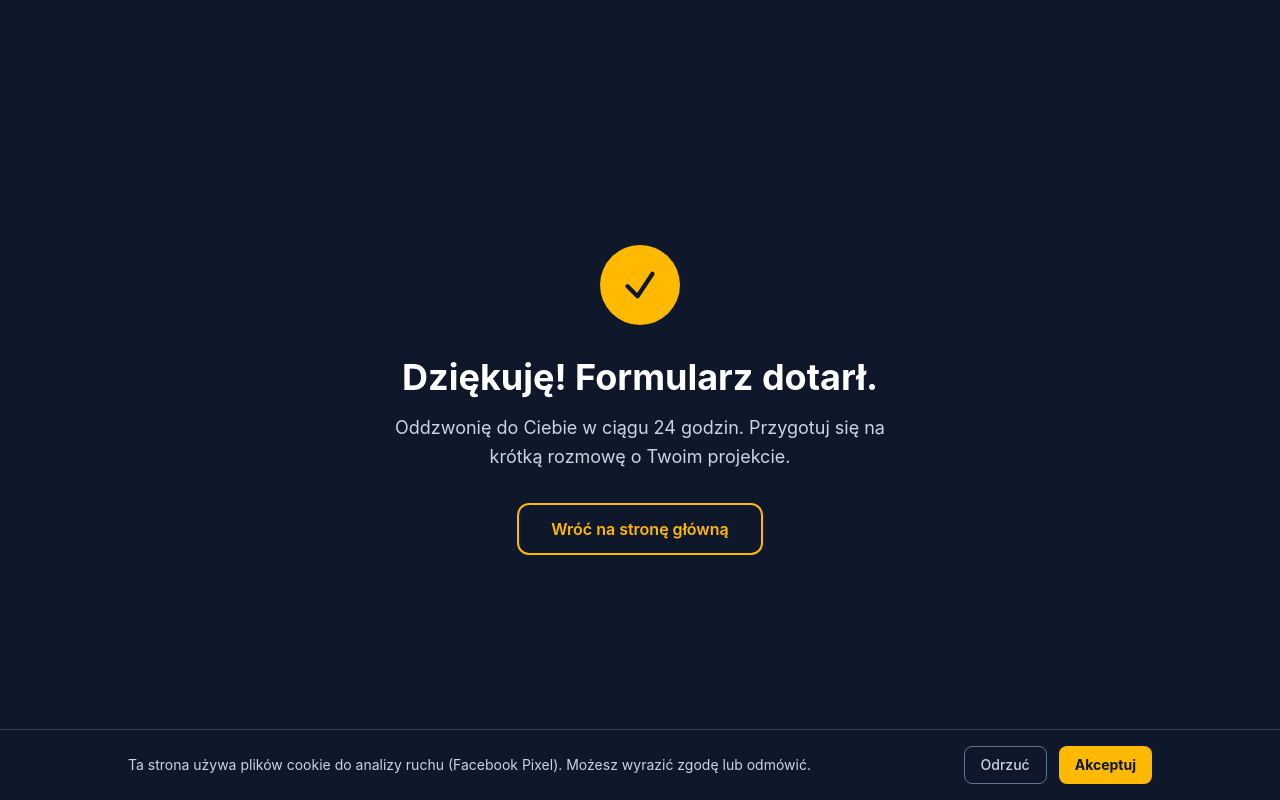
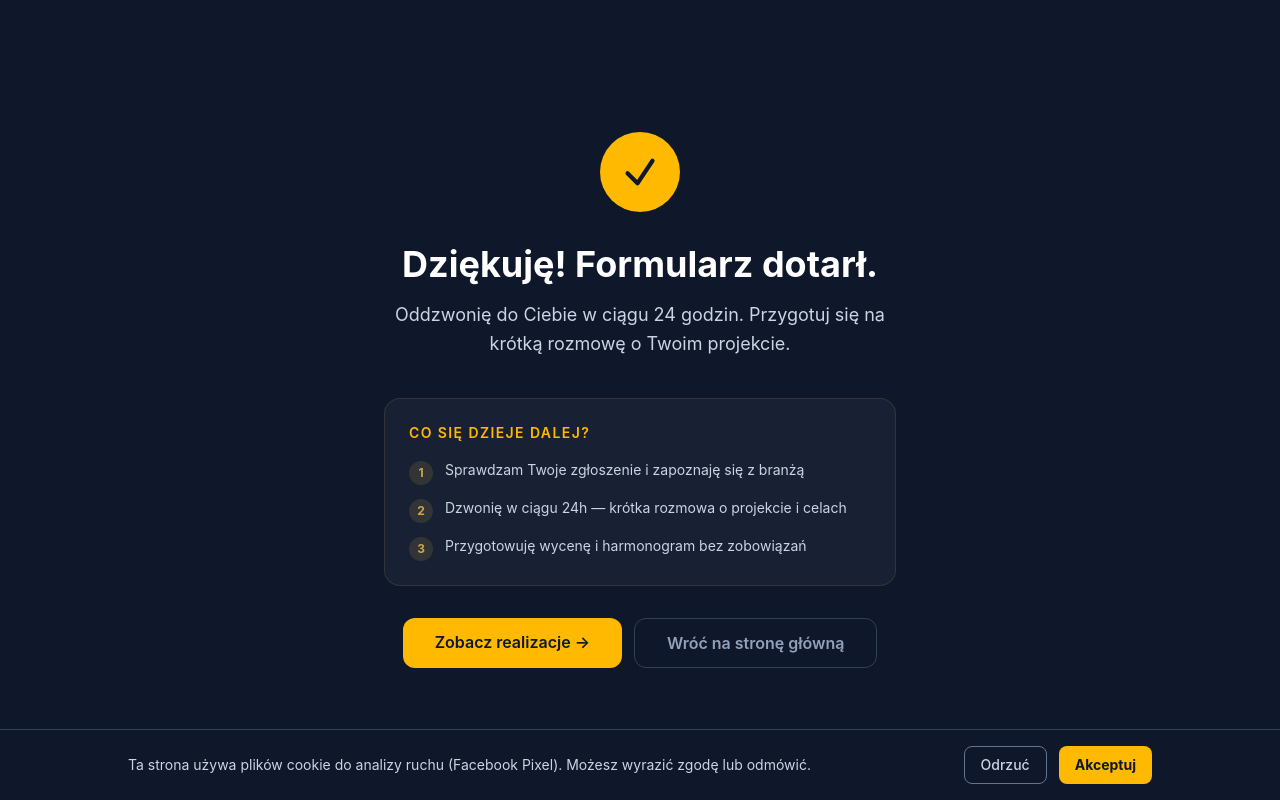
Before and after one commit to KonradBauer/freelance, a Next.js app: page /dziekujemy in a window 1280 px wide. Built offline with nearby package versions, Linux system fonts and the light colour scheme; no server answers.

Commit message:
update texts and logo size

```diff
--- a/src/app/api/contact/route.ts
+++ b/src/app/api/contact/route.ts
@@ -46,7 +46,7 @@ export async function POST(request: Request) {
     return Response.json({ error: "Invalid data" }, { status: 400 });
   }
 
-  const { name, phone, industry, budget, honeypot } = result.data;
+  const { name, phone, industry, budget, projectDescription, honeypot } = result.data;
 
   if (honeypot && honeypot.length > 0) {
     return Response.json({ error: "Invalid submission" }, { status: 400 });
@@ -67,6 +67,7 @@ export async function POST(request: Request) {
         `Telefon: ${phone}`,
         `Branża: ${industry}`,
         `Budżet: ${budget}`,
+        ...(projectDescription ? [`\nOpis projektu:\n${projectDescription}`] : []),
       ].join("\n"),
     });
   }
--- a/src/app/dziekujemy/page.tsx
+++ b/src/app/dziekujemy/page.tsx
@@ -9,7 +9,7 @@ export const metadata: Metadata = {
 
 export default function ThankYouPage() {
     return (
-        <main className="min-h-screen flex flex-col items-center justify-center bg-slate-900 px-6 text-center">
+        <main className="min-h-screen flex flex-col items-center justify-center bg-slate-900 px-6 text-center py-16">
             <ThankYouPixelEvent/>
             <div className="max-w-lg mx-auto">
                 <div className="flex items-center justify-center w-20 h-20 rounded-full bg-amber-400 mx-auto mb-8">
@@ -33,17 +33,50 @@ export default function ThankYouPage() {
                     Dziękuję! Formularz dotarł.
                 </h1>
 
-                <p className="text-slate-300 text-lg leading-relaxed mb-8">
+                <p className="text-slate-300 text-lg leading-relaxed mb-10">
                     Oddzwonię do Ciebie w ciągu 24 godzin. Przygotuj się na krótką
                     rozmowę o Twoim projekcie.
                 </p>
 
-                <Link
-                    href="/"
-                    className="inline-block rounded-xl border-2 border-amber-400 px-8 py-3 font-semibold text-amber-400 transition-colors duration-200 hover:bg-amber-400 hover:text-slate-900"
+                {/* Co dalej */}
+                <div className="text-left rounded-2xl p-6 mb-8"
+                    style={{
+                        background: "rgba(255,255,255,0.04)",
+                        border: "1px solid rgba(201,168,76,0.15)",
+                    }}
                 >
-                    Wróć na stronę główną
-                </Link>
+                    <p className="text-sm font-semibold uppercase tracking-widest text-amber-400 mb-4">Co się dzieje dalej?</p>
+                    <ol className="space-y-3">
+                        {[
+                            "Sprawdzam Twoje zgłoszenie i zapoznaję się z branżą",
+                            "Dzwonię w ciągu 24h — krótka rozmowa o projekcie i celach",
+                            "Przygotowuję wycenę i harmonogram bez zobowiązań",
+                        ].map((step, i) => (
+                            <li key={i} className="flex items-start gap-3">
+                                <span className="flex-shrink-0 w-6 h-6 rounded-full text-xs font-bold flex items-center justify-center mt-0.5"
+                                    style={{ background: "rgba(201,168,76,0.15)", color: "#C9A84C" }}>
+                                    {i + 1}
+                                </span>
+                                <span className="text-slate-300 text-sm leading-relaxed">{step}</span>
+                            </li>
+                        ))}
+                    </ol>
+                </div>
+
+                <div className="flex flex-col sm:flex-row gap-3 justify-center">
+                    <Link
+                        href="/#portfolio"
+                        className="inline-block rounded-xl bg-amber-400 px-8 py-3 font-semibold text-slate-900 transition-opacity duration-200 hover:opacity-90"
+                    >
+                        Zobacz realizacje →
+                    </Link>
+                    <Link
+                        href="/"
+                        className="inline-block rounded-xl border border-slate-700 px-8 py-3 font-semibold text-slate-400 transition-colors duration-200 hover:border-slate-600 hover:text-slate-300"
+                    >
+                        Wróć na stronę główną
+                    </Link>
+                </div>
             </div>
         </main>
     );
--- a/src/components/sections/HeroSection.tsx
+++ b/src/components/sections/HeroSection.tsx
@@ -159,12 +159,31 @@ export default function HeroSection() {
 
               {/* CTA */}
               <motion.div variants={item} className="flex flex-col items-center gap-4">
+                <div className="flex flex-wrap justify-center gap-3">
                   <a
                     href="#formularz"
                     className="btn-gold inline-block text-lg px-10 py-4 rounded-[14px]"
                   >
                     Chcę więcej klientów →
                   </a>
+                  <a
+                    href="#portfolio"
+                    className="inline-block text-lg px-10 py-4 rounded-[14px] font-semibold transition-colors duration-200"
+                    style={{
+                      border: "1px solid rgba(201,168,76,0.28)",
+                      color: "#C9A84C",
+                      background: "transparent",
+                    }}
+                    onMouseEnter={(e) => {
+                      (e.currentTarget as HTMLAnchorElement).style.background = "rgba(201,168,76,0.06)";
+                    }}
+                    onMouseLeave={(e) => {
+                      (e.currentTarget as HTMLAnchorElement).style.background = "transparent";
+                    }}
+                  >
+                    Zobacz realizacje
+                  </a>
+                </div>
                 <p className="text-slate-600 text-sm">
                   Bezpłatna konsultacja · Bez zobowiązań
                 </p>
--- a/src/components/sections/PortfolioCTASection.tsx
+++ b/src/components/sections/PortfolioCTASection.tsx
@@ -32,10 +32,10 @@ export default function PortfolioCTASection() {
             letterSpacing: "-0.02em",
           }}
         >
-          Twoja firma zasługuje na taką samą stronę
+          Dołącz do firm, które już zdobywają klientów online
         </h2>
         <p className="text-slate-400 text-lg mb-8">
-          Bezpłatna wycena w ciągu 24 godzin. Bez zobowiązań.
+          12+ zrealizowanych projektów. Bezpłatna wycena w ciągu 24 godzin. Bez zobowiązań.
         </p>
         <a
           href="#formularz"
--- a/src/components/sections/ProcessSection.tsx
+++ b/src/components/sections/ProcessSection.tsx
@@ -77,9 +77,23 @@ export default function ProcessSection() {
                 >
                   {item.title}
                 </h3>
-                <p className="text-slate-500 leading-relaxed text-sm">
+                <p className="text-slate-500 leading-relaxed text-sm mb-5">
                   {item.description}
                 </p>
+                <div className="flex flex-col gap-1.5 mt-auto">
+                  <div className="flex items-center gap-2">
+                    <span className="text-xs" style={{ color: "#475569" }}>⏱</span>
+                    <span className="text-xs font-medium" style={{ color: "#64748B" }}>
+                      {item.timeline}
+                    </span>
+                  </div>
+                  <div className="flex items-center gap-2">
+                    <span className="text-xs" style={{ color: "#475569" }}>📋</span>
+                    <span className="text-xs font-semibold" style={{ color: "#C9A84C" }}>
+                      {item.deliverable}
+                    </span>
+                  </div>
+                </div>
               </div>
             </TiltCard>
           ))}
--- a/src/components/sections/StatsSection.tsx
+++ b/src/components/sections/StatsSection.tsx
@@ -11,7 +11,7 @@ const STATS = [
 function CounterStat({ value, label }: { value: string; label: string }) {
   const ref = useRef<HTMLDivElement>(null);
   const isInView = useInView(ref, { once: true });
-  const [display, setDisplay] = useState("0");
+  const [display, setDisplay] = useState(value);
 
   const match = value.match(/^(\d+)(.*)$/);
   const target = match ? parseInt(match[1]) : 0;
--- a/src/components/ui/ContactForm.tsx
+++ b/src/components/ui/ContactForm.tsx
@@ -164,6 +164,27 @@ export default function ContactForm() {
         )}
       </div>
 
+      <div>
+        <label htmlFor="projectDescription" className={labelClass} style={{ color: "#94A3B8" }}>
+          Opisz swój projekt <span style={{ color: "#475569" }}>(opcjonalnie)</span>
+        </label>
+        <textarea
+          id="projectDescription"
+          rows={3}
+          placeholder="Czym zajmuje się Twoja firma? Co chcesz osiągnąć stroną?"
+          className={inputClass}
+          style={{ resize: "vertical", minHeight: "80px" }}
+          aria-invalid={!!errors.projectDescription}
+          aria-describedby={errors.projectDescription ? "desc-error" : undefined}
+          {...register("projectDescription")}
+        />
+        {errors.projectDescription && (
+          <p id="desc-error" role="alert" className={errorClass}>
+            {errors.projectDescription.message}
+          </p>
+        )}
+      </div>
+
       {serverError && (
         <div
           role="alert"
--- a/src/lib/schemas.ts
+++ b/src/lib/schemas.ts
@@ -35,6 +35,7 @@ export const contactSchema = z.object({
   budget: z.enum(BUDGETS, {
     errorMap: () => ({ message: "Wybierz orientacyjny budżet" }),
   }),
+  projectDescription: z.string().max(1000, "Opis za długi (max 1000 znaków)").optional(),
   honeypot: z.string().max(0).optional(),
 });
 
```
Also changed, not shown: src/lib/constants.ts (+17 -9 lines), .claude/settings.local.json. Lines whose indentation alone changed are shown as unchanged.
